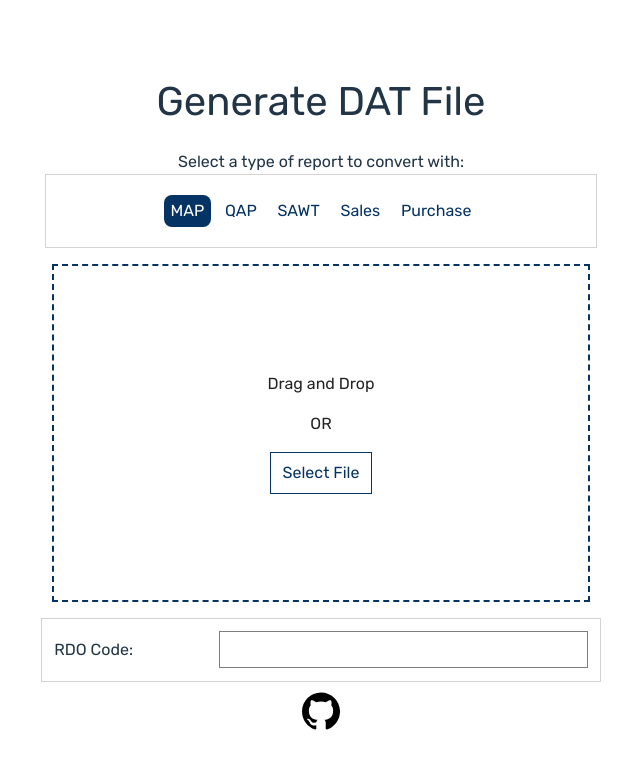
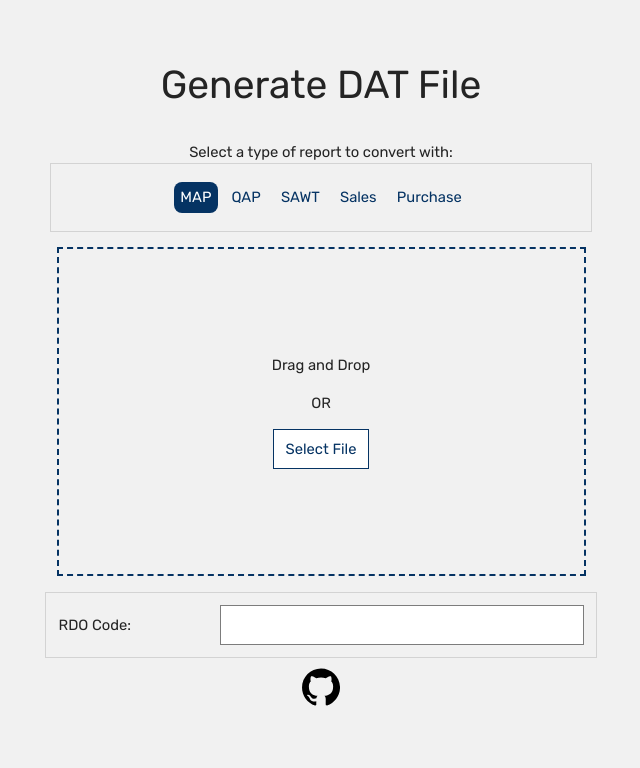
Before and after one commit to github-user-418848/file-converter, a Vue app: page /gen-dat-file/1 in a window 1280 px wide. Shown: the top 768 px of the page, without its empty margins (319-959 px from the left). Built offline with nearby package versions, Linux system fonts and the light colour scheme.

Commit message:
fixed styling

```diff
--- a/src/style.css
+++ b/src/style.css
@@ -2,6 +2,7 @@
 
 *, html, body {
   font-family: 'Rubik', sans-serif;
+  font-size: clamp(0.875rem, 0.875rem + 0.1042vw, 1rem)
 }
 
 :root {
@@ -31,22 +32,13 @@
 a {
   font-weight: 500;
   color: #646cff;
-  text-decoration: inherit;
+  text-decoration: none;
 }
 a:hover {
   color: #535bf2;
 }
 
-a {
-  font-weight: 500;
-  color: #646cff;
-  text-decoration: inherit;
-}
-a:hover {
-  color: #535bf2;
-}
-
-body {
+body > .content {
   margin: 0;
   display: flex;
   place-items: center;
@@ -54,11 +46,14 @@ body {
   min-height: 100vh;
 }
 
-h1 {
-  font-size: 3.2em;
-  line-height: 1.1;
+#app {
+  /* max-width: 1240px;
+  width: 100%; */
+  margin: 0 auto;
+  text-align: center;
+  padding: clamp(0.2rem, 0.2rem + 1.5vw, 2rem);
 }
-
+/*
 button {
   border-radius: 8px;
   border: 1px solid transparent;
@@ -101,4 +96,4 @@ button:focus-visible {
   button {
     background-color: #f9f9f9;
   }
-}
+} */
```
